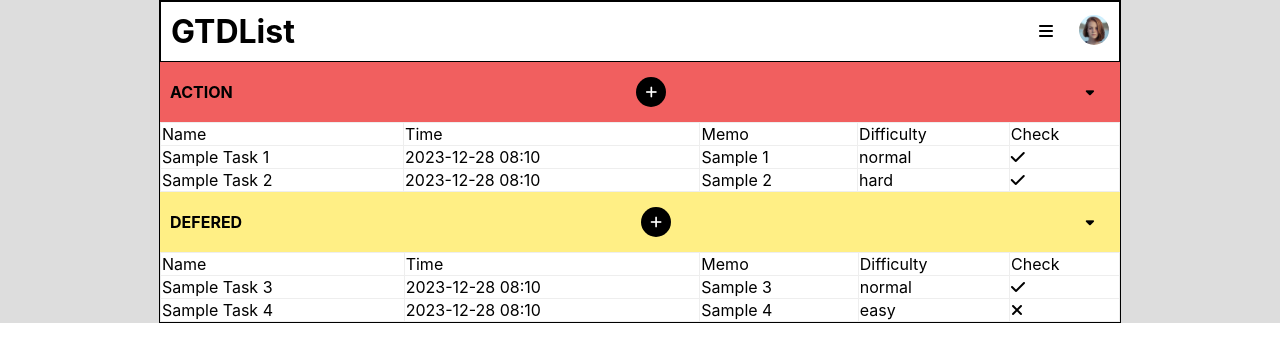
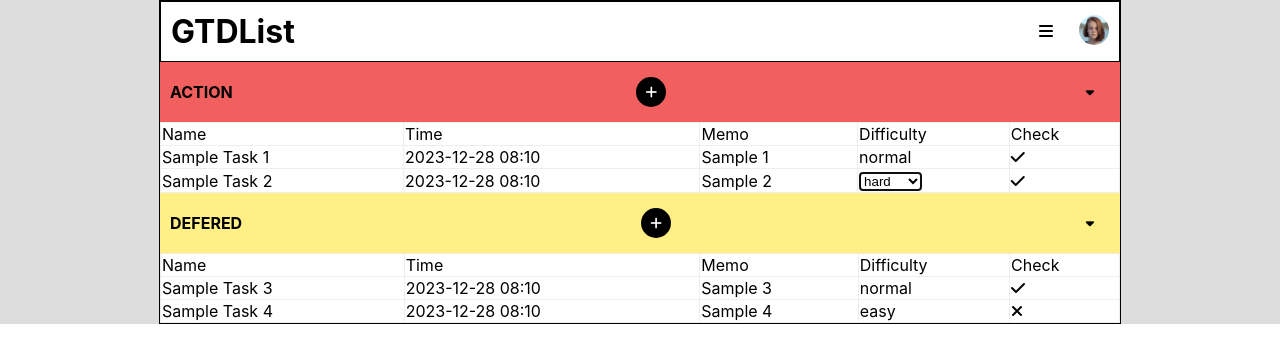
Before and after one commit to heeboy007/GTDList, a React (Create React App) app in the folder gtdlist-web/: page /listview in a window 1280 px wide. Both pictures are taken after a click on the element "hard". Shown: the top 362 px of the page. Built offline with nearby package versions, Linux system fonts and the light colour scheme.

Commit message:
add: now column supports difficulty select

```diff
--- a/gtdlist-web/src/pages/listTaskComponents/CategoryTableInput.js
+++ b/gtdlist-web/src/pages/listTaskComponents/CategoryTableInput.js
@@ -58,6 +58,19 @@ function CategoryTableInput(props) {
                 }}
             />
         );
+    } else if (props.type === "difficulty") {
+        builtInput = (
+            <select
+            onChange={(e) => props.onChangeCellValue(e.target.value, row, col)}
+            onBlur={props.onUnFocusCell}
+            ref={(ref) => {
+                inputRef.current = ref;
+            }}>
+                <option value="easy" selected={cellValue === "easy"}>{"easy"}</option>
+                <option value="normal" selected={cellValue === "normal"}>{"normal"}</option>
+                <option value="hard" selected={cellValue === "hard"}>{"hard"}</option>
+            </select>
+        );
     }
 
     return builtInput;
```
